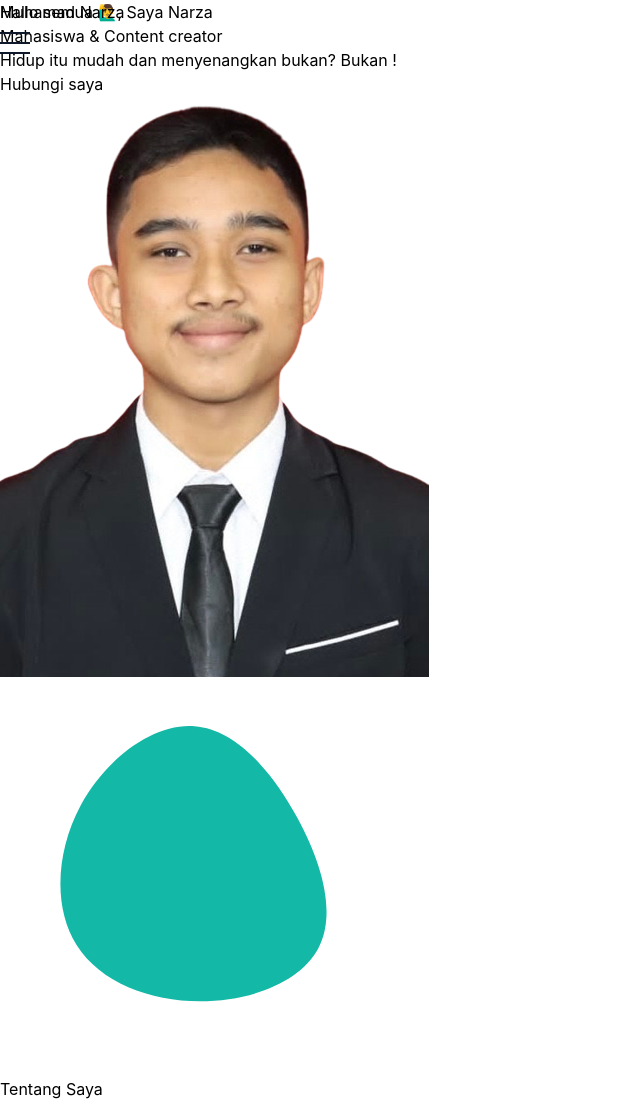
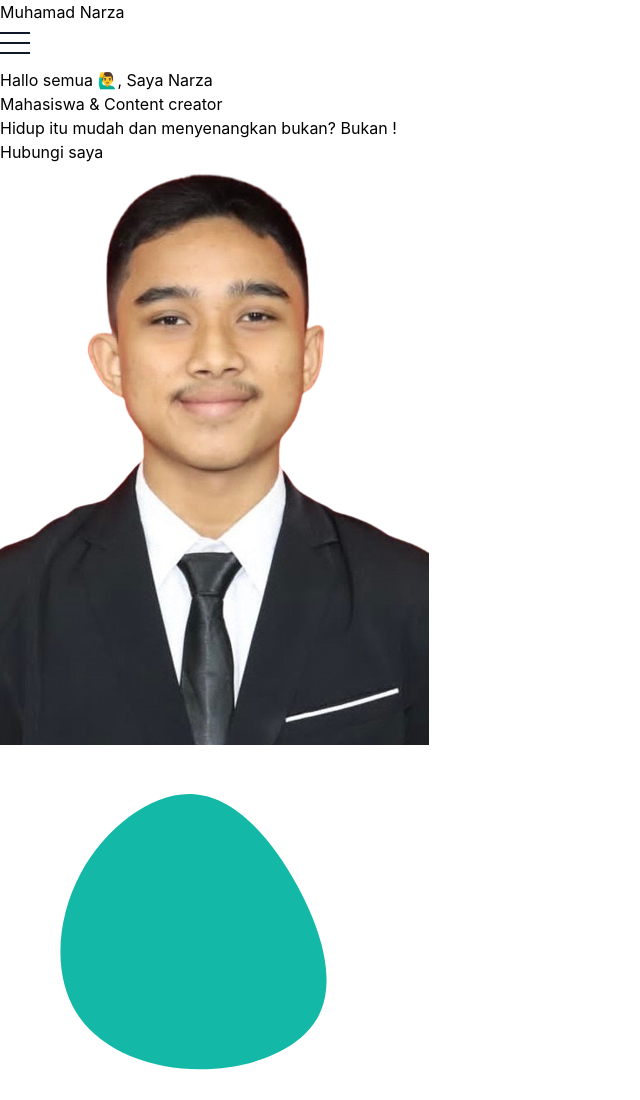
Before and after one commit to muhamadnarza/personal-portfolio-narza, a website: page index.html in a window 1280 px wide. Shown: the top 1100 px of the page, without its empty margins (0-640 px from the left). Drawn offline with nearby package versions, Linux system fonts and the light colour scheme; files that its build step writes are made by us from their sources.

Commit message:
menambahkan

```diff
--- a/index.html
+++ b/index.html
@@ -10,7 +10,7 @@
 <body>
 
 <!-- header start -->
-<header class="bg-transparent fixed top-0 left-0 w-full flex items-center z-10">
+<header class="bg-transparent absolute top-0 left-0 w-full flex items-center z-10">
 <div class="container">
     <div class="flex items-center justify-between relative">
         <div class="px-4">
```
